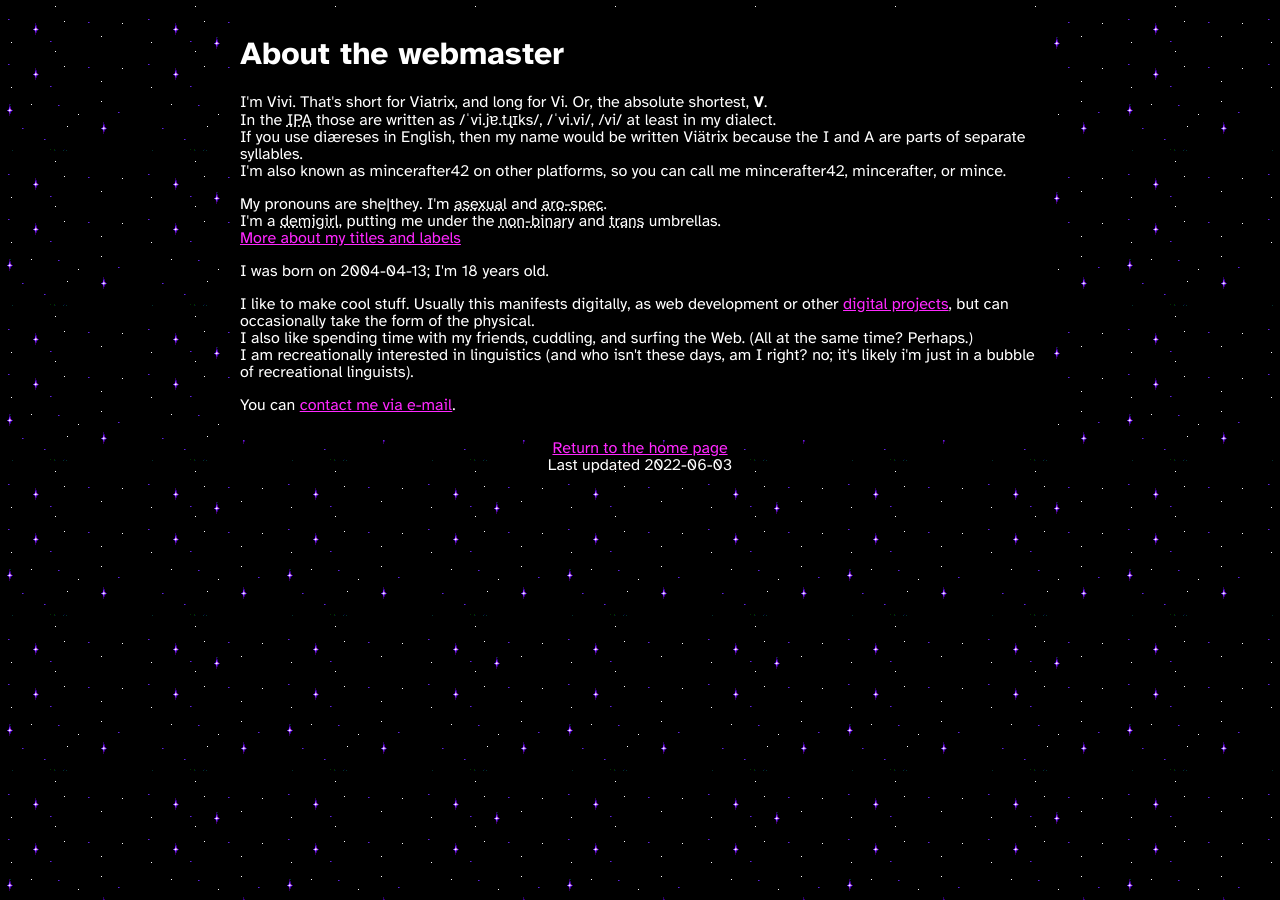
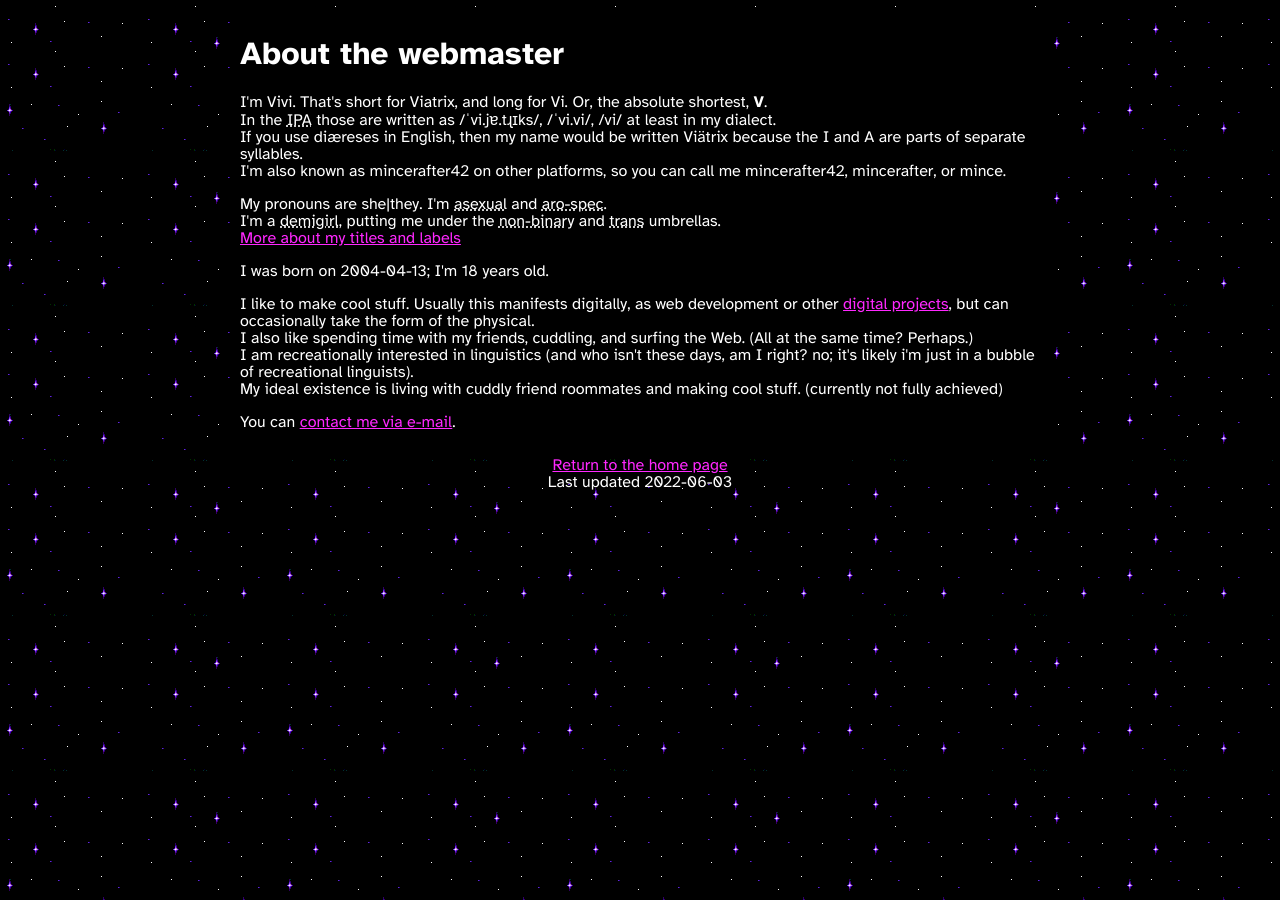
Before and after one commit to mincerafter42/mincerafter42.github.io, a Jekyll site: the page built from about.html, in a window 1280 px wide. Built offline with Jekyll 4.4.1, drawn with Linux system fonts in a browser that asks for light colours.

Commit message:
Added about content

```diff
--- a/about.html
+++ b/about.html
@@ -18,6 +18,7 @@ I was born on 2004-04-13<script>document.write("; I'm "+(new Date().getFullYear(
 <p>
 I like to make cool stuff. Usually this manifests digitally, as web development or other <a href=/portfolio>digital projects</a>, but can occasionally take the form of the physical.<br>
 I also like spending time with my friends, cuddling, and surfing the Web. (All at the same time? Perhaps.)<br>
-I am recreationally interested in linguistics (and who isn't these days, am I right? no; it's likely i'm just in a bubble of recreational linguists).
+I am recreationally interested in linguistics (and who isn't these days, am I right? no; it's likely i'm just in a bubble of recreational linguists).<br>
+My ideal existence is living with cuddly friend roommates and making cool stuff. (currently not fully achieved)
 <p>
 You can <a href=/contact>contact me via e-mail</a>.
```
